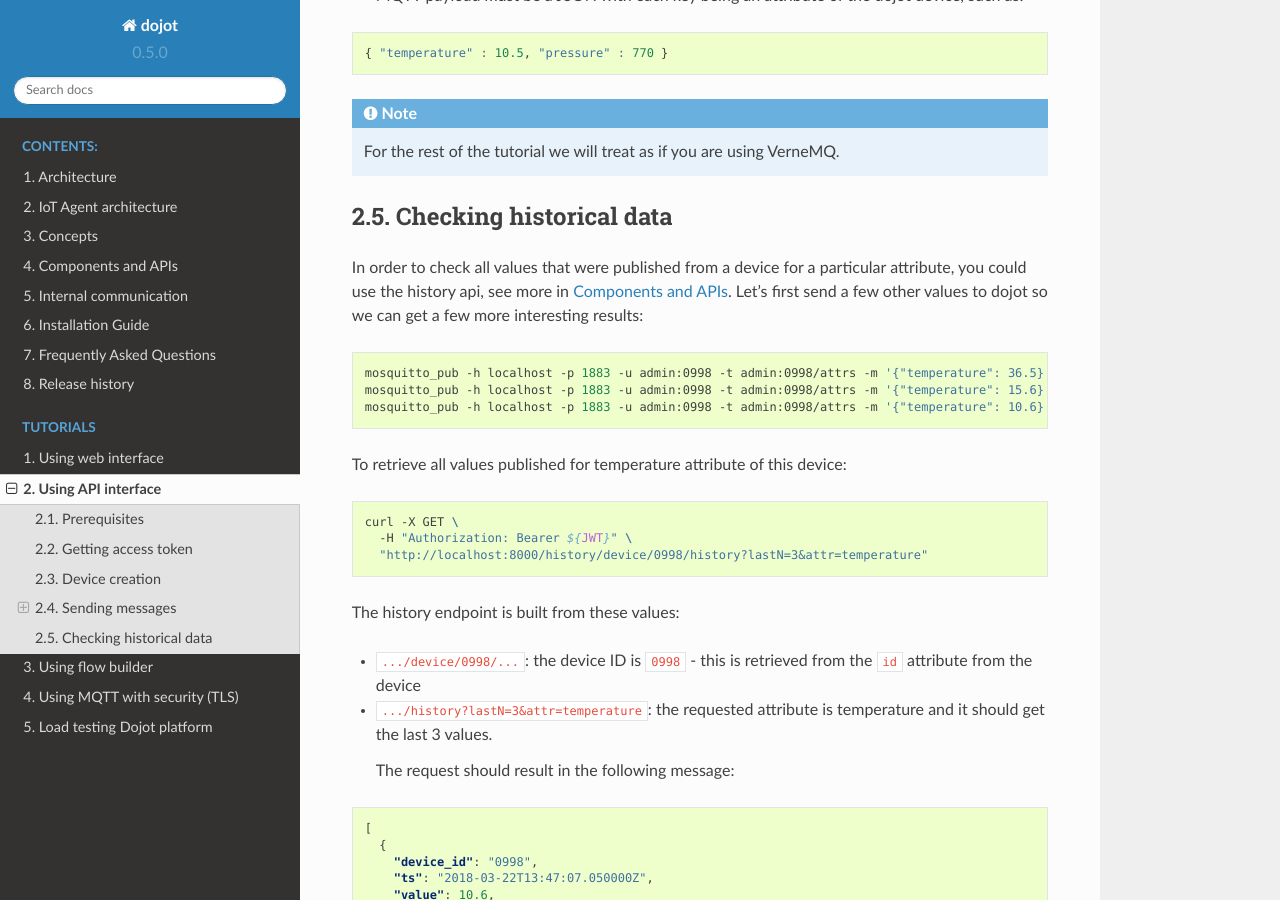
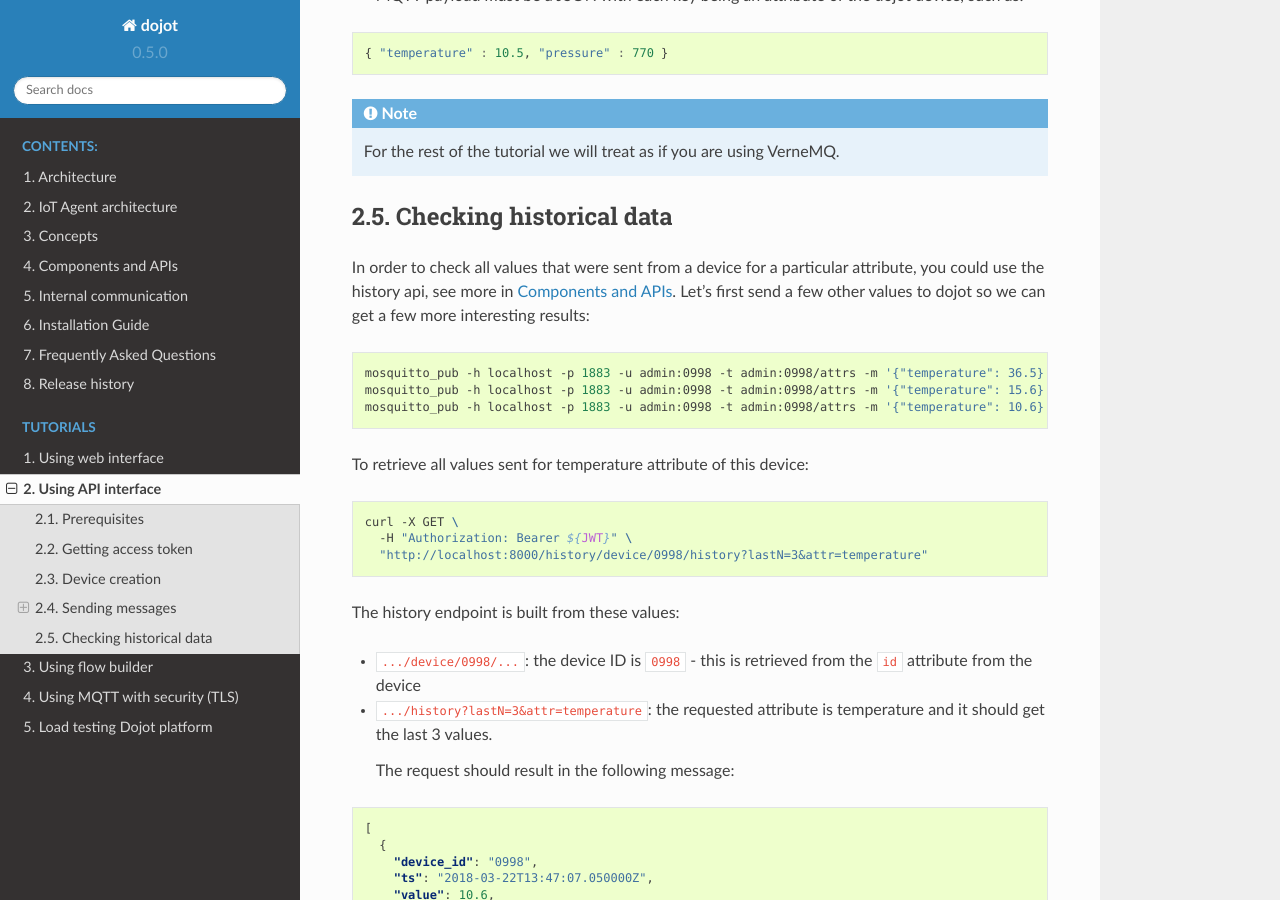
Before and after one commit to dojot/docs, a Sphinx documentation site: the page built from source/using-api-interface.rst, in a window 1280 px wide and 900 px high, scrolled down 6690 px. Built offline with Sphinx 7.4.7 and the Read the Docs theme 2.0.0, drawn with Linux system fonts in a browser that asks for light colours; some of the changed text lies outside the part shown.

Commit message:
Update using-api-interface.rst

```diff
--- a/source/using-api-interface.rst
+++ b/source/using-api-interface.rst
@@ -373,7 +373,7 @@ As noted in the :doc:`../faq/faq`, there are some considerations regarding MQTT
 Checking historical data
 ------------------------
 
-In order to check all values that were published from a device for a particular
+In order to check all values that were sent from a device for a particular
 attribute, you could use the history api, see more in :doc:`components-and-apis`.
 Let's first send a few other values to dojot so we can get a few more interesting results:
 
@@ -384,7 +384,7 @@ Let's first send a few other values to dojot so we can get a few more interestin
   mosquitto_pub -h localhost -p 1883 -u admin:0998 -t admin:0998/attrs -m '{"temperature": 10.6}' -q 1
 
 
-To retrieve all values published for temperature attribute of this device:
+To retrieve all values sent for temperature attribute of this device:
 
 .. code-block:: bash
 
```
Also changed, not shown: other parts of source/using-api-interface.rst (+2 -2 lines).
